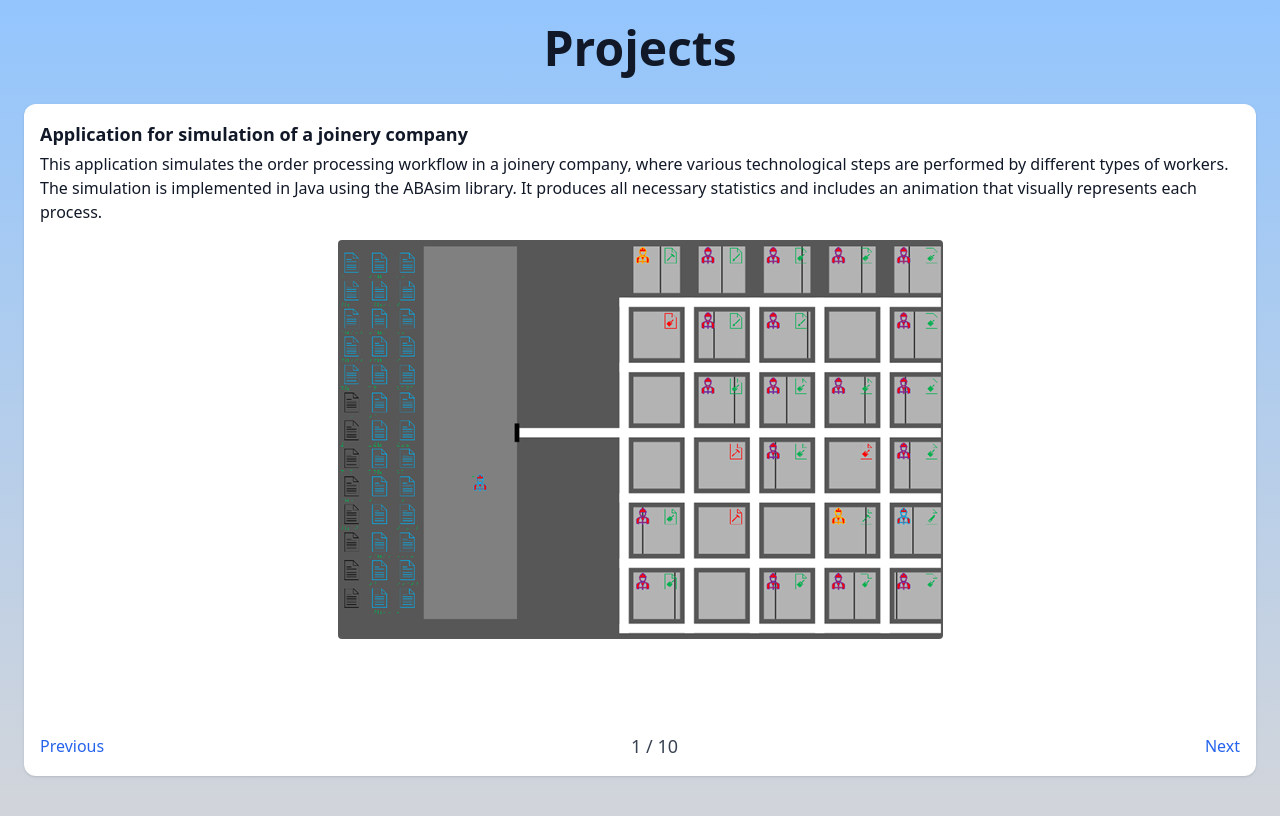
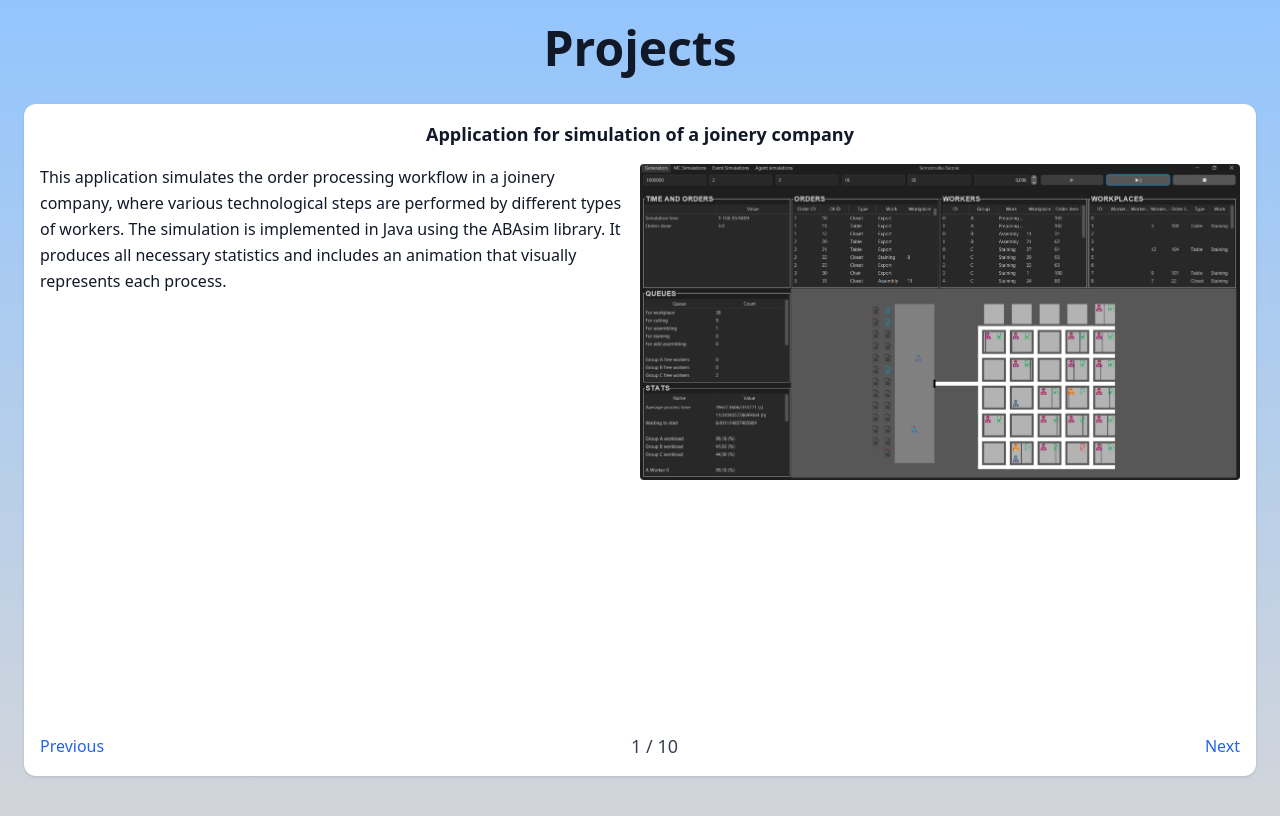
Before and after one commit to SebastianProjects/MyPortfolko, a React (Create React App) app: page / in a window 1280 px wide. Shown: the part 1600-2416 px from the top of the page. Built offline with nearby package versions, Linux system fonts and the light colour scheme.

Commit message:
Image change

```diff
--- a/src/App.tsx
+++ b/src/App.tsx
@@ -336,14 +336,18 @@ export default function Portfolio() {
         <h3 className="text-5xl font-bold mb-8 text-center">{lang === 'en' ? 'Projects' : 'Projekty'}</h3>
         <div className="bg-white rounded-xl shadow p-4 w-full flex-1 flex flex-col">
           <div className="flex-grow">
-            <h4 className="text-lg font-semibold">{projects[projectIndex].title[lang]}</h4>
-            <p className="mt-1">{projects[projectIndex].description[lang]}</p>
-            {projects[projectIndex].image && (
-              <img
-                src={projects[projectIndex].image ?? undefined}
-                alt={projects[projectIndex].title[lang]}
-                className="rounded max-h-[50vh] w-auto mx-auto object-contain mt-4"
-              />
+            <h4 className="text-lg font-semibold text-center mb-4">{projects[projectIndex].title[lang]}</h4>
+            {projects[projectIndex].image ? (
+              <div className="flex flex-row gap-[1%]">
+                <p className="w-[50%] text-base leading-relaxed text-justif">{projects[projectIndex].description[lang]}</p>
+                <img
+                  src={projects[projectIndex].image ?? undefined}
+                  alt={projects[projectIndex].title[lang]}
+                  className="rounded w-[50%] object-contain mx-auto justify-self-center align-self-center"
+                />
+              </div>
+            ) : (
+              <p className="mt-1 text-base leading-relaxed text-justify">{projects[projectIndex].description[lang]}</p>
             )}
           </div>
           <div className="flex justify-between mt-4 items-center">
```
Also changed, not shown: public/images/simulation.png.
